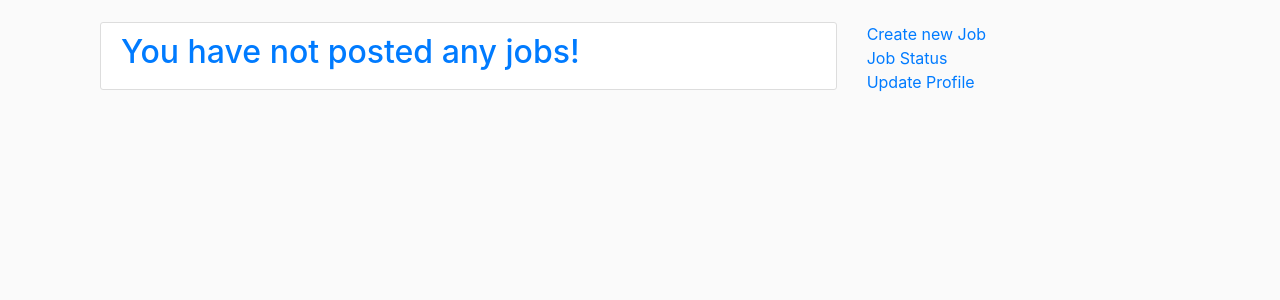
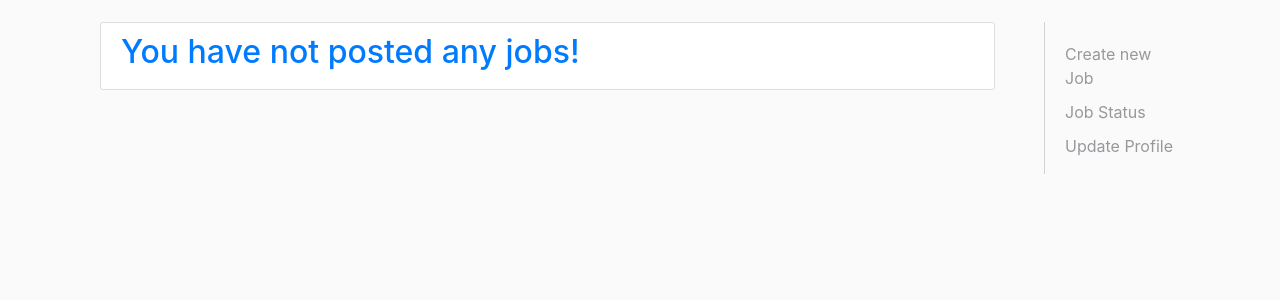
Before and after one commit to atharva1996/WolfJobs, a Flask app: page /dashboard in a window 1280 px wide. Shown: the part 58-358 px from the top of the page. Run offline with Flask 2, Linux system fonts and the light colour scheme; the visitor is signed in with stand-in values (Sample User, id 1); data that the repository does not hold is empty; some libraries are stand-ins or nearby versions.

Commit message:
CSS updates

```diff
--- a/static/main.css
+++ b/static/main.css
@@ -48,3 +48,31 @@ body {
   .account-heading {
     font-size: 2.5rem;
   }
+
+  ul{
+
+    list-style-type: none;
+  }
+
+  .side-bar{
+    margin-top: 20px;
+    color: #99979c;
+  }
+
+  .side-bar-li{
+    margin-bottom: 10px;
+  }
+
+  .side-bar-link{
+    color: #99979c;
+  }
+
+  .vl {
+    border-left: 1px solid #d2d1d3;
+    border-radius: 0.2px;
+    height: 100%;
+    position: absolute;
+    left: 20%;
+    margin-left: -3px;
+    top: 0;
+  }
--- a/templates/dashboard.html
+++ b/templates/dashboard.html
@@ -13,23 +13,36 @@
                         </article>
                     {% else %}
                         {% for job in jobs %}
-                            <article class="media content-section">
-                                <div class="media-body">
-                                    <div class="article-metadata">
-                                    <small class="text-muted">{{ job.time_posted }}</small>
+                        <div class="container">
+                            <div class="row">
+                                <div class="col-md-12 card-container">
+                                    <div class="card-flip">
+                                        <div class="card front contents">
+                                            <p class="card-content" style="text-align:left; font-size:30px; margin-top:10px;">{{ job.job_title }}</a>
+                                                <span class="card-content text-muted" style="float:right; font-size: 12px; margin-right:5px;">{{ job.time_posted }}</span>
+                                            </p>
+                                            <hr>
+                                            <p class="card-content">{{ job.job_description }}</p>
+                                            <p class="card-content"><b>Location:</b> {{ job.job_location }}</p>
+                                        </div>
+                                        <div class="card back">
+                                            Hello World
+                                        </div>
                                     </div>
-                                    <h2><a class="article-title" href="{{ url_for('jobDetails',job_id = job._id) }}">{{ job.job_title }}</a></h2>
-                                    <p class="article-content">{{ job.job_description }}</p>
-                                    <p class="article-content"><b>Location:</b> {{ job.job_location }}</p>
                                 </div>
-                            </article>
+                            </div>
+                        </div>
+
                         {% endfor %}
                     {% endif %}
                 </div>
                 <div class="col-2">
-                    <a href = "{{ url_for('posting') }}">Create new Job</a>
-                    <a href = "{{ url_for('posting') }}">Job Status</a>
-                    <a href = "{{ url_for('posting') }}">Update Profile</a>
+                    <div class="vl"></div>
+                    <ul class="side-bar">
+                        <li class="side-bar-li"><a class="side-bar-link" href = "{{ url_for('posting') }}">Create new Job</a></li>
+                        <li class="side-bar-li"><a class="side-bar-link" href = "{{ url_for('posting') }}">Job Status</a></li>
+                        <li class="side-bar-li"><a class="side-bar-link" href = "{{ url_for('posting') }}">Update Profile</a></li>
+                    </ul>
                 </div>
             </div>
         </div>
@@ -45,25 +58,38 @@
                             </div>
                         </article>
                     {% else %}
-                        <h2>Jobs Available to Apply</h2><br>
+                        <h3>Jobs Available</h3><br>
                         {% for job in jobs %}
-                            <article class="media content-section">
-                                <div class="media-body">
-                                    <div class="article-metadata">
-                                    <small class="text-muted">{{ job.time_posted }}</small>
+                            <div class="container">
+                                <div class="row">
+                                    <div class="col-md-12 card-container">
+                                        <div class="card-flip">
+                                            <div class="card front contents">
+                                                <p class="card-content" style="text-align:left; font-size:30px; margin-top:10px;">{{ job.job_title }}</a>
+                                                <span class="card-content text-muted" style="float:right; font-size: 12px; margin-right:5px;">{{ job.time_posted }}</span>
+                                                </p>
+                                                <hr>
+                                                <p class="card-content">{{ job.job_description }}</p>
+                                                <p class="card-content"><b>Location:</b> {{ job.job_location }}</p>
+                                            </div>
+                                            <div class="card back">
+                                                Hello World
+                                                <a href="{{ url_for('jobDetails',job_id = job._id) }}"></a>
+                                            </div>
+                                        </div>
                                     </div>
-                                    <h2><a class="article-title" href="{{ url_for('jobDetails',job_id = job._id) }}">{{ job.job_title }}</a></h2>
-                                    <p class="article-content">{{ job.job_description }}</p>
-                                    <p class="article-content"><b>Location:</b> {{ job.job_location }}</p>
                                 </div>
-                            </article>
+                            </div>
                         {% endfor %}
                     {% endif %}
                 </div>
-                <div class="col-2"><br><br><br><br>
-                    <a href = "{{ url_for('posting') }}">Status</a><br>
-                    <a href = "{{ url_for('posting') }}">Guidelines</a>
-                    <a href = "{{ url_for('posting') }}">Update Profile</a>
+                <div class="col-2">
+                    <div class="vl"></div>
+                    <ul class="side-bar">
+                        <li class="side-bar-li"><a class="side-bar-link" href = "{{ url_for('posting') }}">Status</a></li>
+                        <li class="side-bar-li"><a class="side-bar-link" href = "{{ url_for('posting') }}">Guidelines</a></li>
+                        <li class="side-bar-li"><a class="side-bar-link" href = "{{ url_for('posting') }}">Update Profile</a></li>
+                    </ul>
                 </div>
             </div>
         </div>
--- a/templates/layout.html
+++ b/templates/layout.html
@@ -48,7 +48,7 @@
     </header>
     <main role="main" class="container">
       <div class="row">
-        <div class="col-md-10">
+        <div class="col-md-12">
           {% with messages = get_flashed_messages(with_categories=true) %}
             {% if messages %}
               {% for category, message in messages %}
```
Also changed, not shown: static/card.css (added, +35 -0 lines), templates/home.html (+9 -2 lines).
